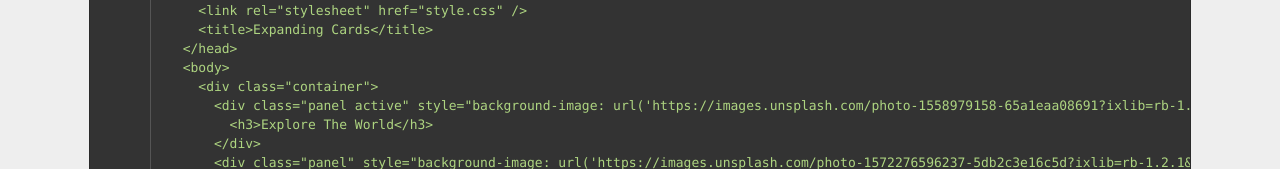
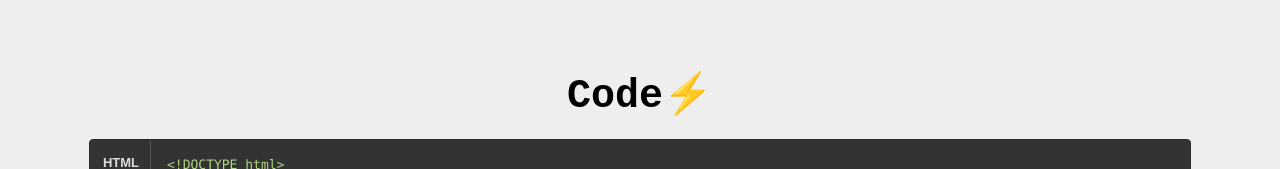
Before and after one commit to YoussefPasha/Projects.js, a React (Create React App) app: page /expanding_Cards in a window 1280 px wide. Shown: the part 994-1163 px from the top of the page. Built offline with nearby package versions, Linux system fonts and the light colour scheme; a web font is replaced by a local one.

Commit message:
done with first component ✔✔

```diff
--- a/src/components/ExpandingCards/components/styles.ts
+++ b/src/components/ExpandingCards/components/styles.ts
@@ -11,7 +11,7 @@ export const Container = styled.div`
   flex-direction: row;
   height: 100vh;
   overflow: hidden;
-  margin: 0;
+  margin: 10rem;
   @media (max-width: 480px) {
     width: 100vw;
   }
--- a/src/components/code/CodeRendering.tsx
+++ b/src/components/code/CodeRendering.tsx
@@ -4,6 +4,18 @@ import "./code.css";
 const CodeRendering = (props: any) => {
   return (
     <div id="wrapper">
+      <h1
+        style={{
+          display: "flex",
+          justifyContent: "center",
+          alignItems: "center",
+          fontWeight: "bold",
+          fontSize: "4rem",
+          fontFamily: "monospace",
+        }}
+      >
+        Code⚡
+      </h1>
       <pre className="code code-html">
         <label>HTML</label>
         <code>{props.html}</code>
```
Also changed, not shown: 1 other file (tests, documents, lock files or other folders).
